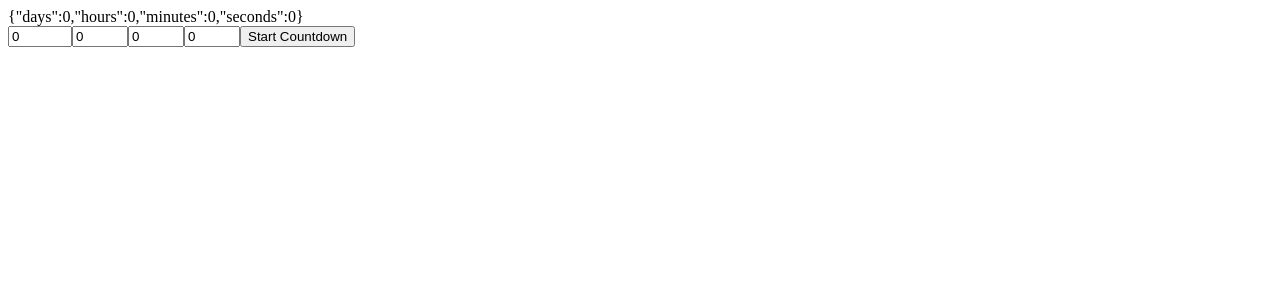
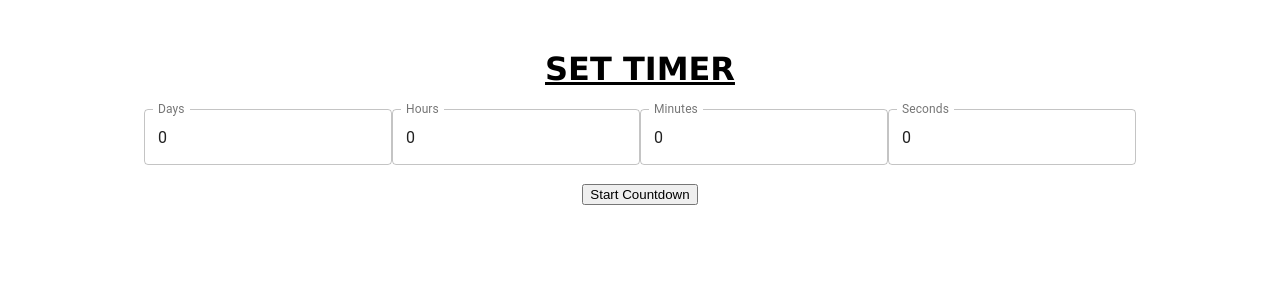
Before and after one commit to AwrenNuit/countdown-timer, a React (Create React App) app: page /#/ in a window 1280 px wide. Shown: the top 300 px of the page. Built offline with nearby package versions, Linux system fonts and the light colour scheme.

Commit message:
timer functional with user inputs

```diff
--- a/package.json
+++ b/package.json
@@ -3,6 +3,8 @@
   "version": "0.1.0",
   "private": true,
   "dependencies": {
+    "@material-ui/core": "^4.8.1",
+    "@material-ui/icons": "^4.5.1",
     "@testing-library/jest-dom": "^4.2.4",
     "@testing-library/react": "^9.4.0",
     "@testing-library/user-event": "^7.2.1",
--- a/src/components/App/App.css
+++ b/src/components/App/App.css
@@ -0,0 +1,25 @@
+body{
+  height: 100vh;
+  font-family: Verdana, Geneva, sans-serif;
+}
+
+h1 {
+  text-decoration: underline;
+}
+
+.form {
+  text-align: center;
+  margin-top: 50px;
+}
+
+.countdown-container{
+  text-align: center;
+  margin-top: 30%;
+}
+
+.countdown {
+  font-size: 4em;
+}
+
+.reset-btn{
+}
--- a/src/components/TImer/Timer.js
+++ b/src/components/TImer/Timer.js
@@ -9,16 +9,19 @@ class Timer extends Component{
     days: 0,
     hours: 0,
     minutes: 0,
-    seconds: 0
+    seconds: 0,
   }
 
-  componentWillMount(){
+  UNSAFE_componentWillMount(){
     this.setState(this.props.reduxState);
   }
 
   componentDidMount(){
-    this.countdown();
     this.interval = setInterval(() => this.countdown(), 1000);
+  }
+
+  componentWillUnmount(){
+    clearInterval(this.interval)
   }
 
   countdown = () => {
@@ -33,6 +36,7 @@ class Timer extends Component{
 
       seconds--;
 
+      // Handle seconds change
       if(seconds <= 0 && minutes <= 0){
         seconds = 0;
       }
@@ -41,6 +45,7 @@ class Timer extends Component{
         minutes--;
       }
 
+      // Handle minutes change
       if(minutes <= 0 && hours <= 0){
         minutes = 0;
       }
@@ -49,6 +54,7 @@ class Timer extends Component{
         hours--;
       }
 
+      // Handle hours change
       if(hours <= 0 && days <= 0){
         hours = 0;
       }
@@ -90,20 +96,19 @@ class Timer extends Component{
 
   render(){
     return(
-      <>
-        {JSON.stringify(this.state)}
-        {JSON.stringify(this.props.reduxState)}
-        <div>Timer remaining:
-          {this.state.days < 10 ? "0"+this.state.days : this.state.days}:
-          {this.state.hours < 10 ? "0"+this.state.hours : this.state.hours}:
-          {this.state.minutes < 10 ? "0"+this.state.minutes : this.state.minutes}:
-          {this.state.seconds < 10 ? "0"+this.state.seconds : this.state.seconds}
+      <div className="countdown-container">
+        <div className="countdown">
+          {this.state.days < 10 ? "0"+this.state.days : this.state.days}d:
+          {this.state.hours < 10 ? "0"+this.state.hours : this.state.hours}h:
+          {this.state.minutes < 10 ? "0"+this.state.minutes : this.state.minutes}m:
+          {this.state.seconds < 10 ? "0"+this.state.seconds : this.state.seconds}s
         </div>
 
         <Link to="/">
-          <button>RESET</button>
+          <button className="reset-btn">Set Timer</button>
         </Link>
-      </>
+
+      </div>
     )
   }
 }
--- a/src/components/TimerForm/TimerForm.js
+++ b/src/components/TimerForm/TimerForm.js
@@ -1,5 +1,6 @@
 import React, {Component} from 'react';
 import {connect} from 'react-redux';
+import TextField from '@material-ui/core/TextField';
 
 class TimerForm extends Component{
 
@@ -11,6 +12,19 @@ class TimerForm extends Component{
   }
 
   handleChange = (event, propName)=>{
+    if(propName === 'days' && event.target.value > 364){
+      event.target.value = 364;
+    }
+    if(propName === 'hours' && event.target.value > 23){
+      event.target.value = 23;
+    }
+    if(propName === 'minutes' && event.target.value > 59){
+      event.target.value = 59;
+    }
+    if(propName === 'seconds' && event.target.value > 59){
+      event.target.value = 59;
+    }
+
     this.setState({
       ...this.state,
       [propName]: +event.target.value
@@ -25,46 +39,22 @@ class TimerForm extends Component{
 
   render(){
     return(
-      <>
-        {JSON.stringify(this.state)}
+      <div className="form">
+        <h1>SET TIMER</h1>
         <form onSubmit={this.handleSubmit}>
 
-          <input  type="number"
-                  min="0"
-                  max="364"
-                  onChange={(event)=>this.handleChange(event, 'days')}
-                  value={this.state.days}
-                  placeholder="days"
-          />
+          <TextField type="number" min="0" max="364" onChange={(event)=>this.handleChange(event, 'days')} value={this.state.days} id="outlined-basic" label="Days" variant="outlined" />
+          <TextField type="number" min="0" max="23" onChange={(event)=>this.handleChange(event, 'hours')} value={this.state.hours} id="outlined-basic" label="Hours" variant="outlined" />
+          <TextField type="number" min="0" max="59" onChange={(event)=>this.handleChange(event, 'minutes')} value={this.state.minutes} id="outlined-basic" label="Minutes" variant="outlined" />
+          <TextField type="number" onChange={(event)=>this.handleChange(event, 'seconds')} value={this.state.seconds} id="outlined-basic" label="Seconds" variant="outlined" />
 
-          <input  type="number"
-                  min="0"
-                  max="23"
-                  onChange={(event)=>this.handleChange(event, 'hours')}
-                  value={this.state.hours}
-                  placeholder="hours"
-          />
-
-          <input  type="number"
-                  min="0"
-                  max="59"
-                  onChange={(event)=>this.handleChange(event, 'minutes')}
-                  value={this.state.minutes}
-                  placeholder="minutes"
-          />
-
-          <input  type="number"
-                  min="0"
-                  max="59"
-                  onChange={(event)=>this.handleChange(event, 'seconds')}
-                  value={this.state.seconds}
-                  placeholder="seconds"
-          />
+          <br />
+          <br />
 
           <button type="submit">Start Countdown</button>
 
         </form>
-      </>
+      </div>
     )
   }
 }
```
Also changed, not shown: 1 other file (tests, documents, lock files or other folders).
